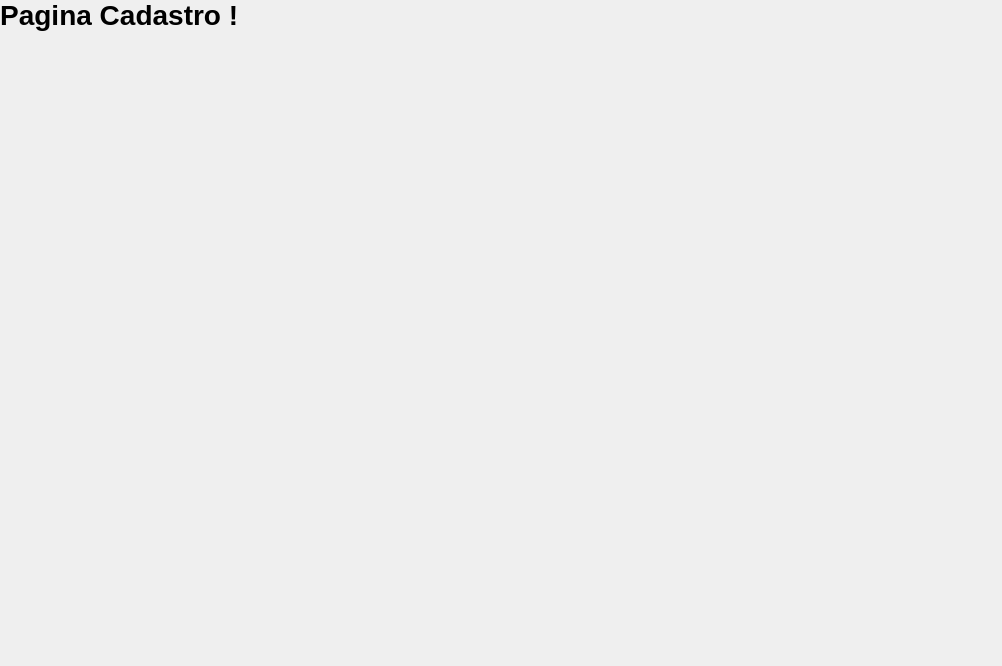
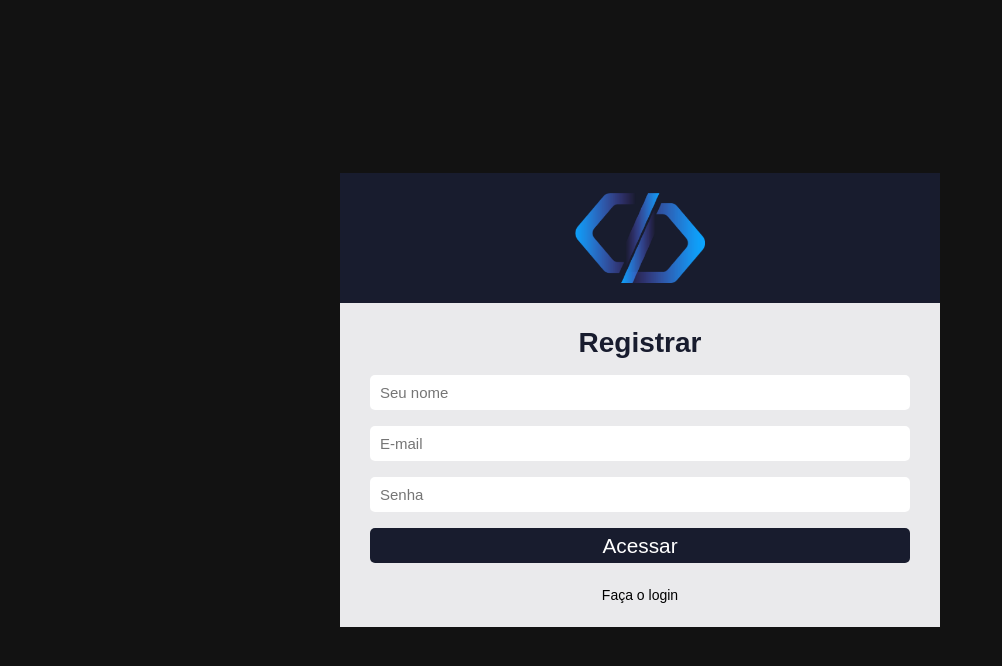
Before and after one commit to Pedrogabriel152/React, a React (Create React App) app in the folder chamados/: page /register in a window 1280 px wide. Shown: the top 666 px of the page, without its empty margins (0-1002 px from the left). Built offline with nearby package versions, Linux system fonts and the light colour scheme.

Commit message:
Atualizando

```diff
--- a/chamados/package.json
+++ b/chamados/package.json
@@ -10,6 +10,7 @@
     "@types/node": "^16.18.23",
     "@types/react": "^18.0.33",
     "@types/react-dom": "^18.0.11",
+    "firebase": "^9.19.1",
     "react": "^18.2.0",
     "react-dom": "^18.2.0",
     "react-router-dom": "^6.10.0",
--- /dev/null
+++ b/chamados/src/Components/pages/Dashboard/index.tsx
@@ -0,0 +1,9 @@
+import React from "react";
+
+const Dashboard = () => {
+    return (
+        <h1>Dash</h1>
+    );
+}
+
+export default Dashboard;
--- a/chamados/src/Components/pages/SignUp/index.tsx
+++ b/chamados/src/Components/pages/SignUp/index.tsx
@@ -1,9 +1,56 @@
-import React from "react";
+import React, { useState } from "react";
+import { Link } from "react-router-dom";
+
+// CSS
+import "../SignIn/SignIn.css";
+
+// Logo
+import logo from "../../../assets/logo.png";
+import Input from "../../Form/Input";
 
 const SignUp = () =>{
+
+  const [user, setUser] = useState<any>({});
+
+  const handleOnChange = (e: React.ChangeEvent<HTMLInputElement>) => {
+    setUser({...user, [e.target.name]: e.target.value});
+  }
   return(
-    <div>
-      <h1>Pagina Cadastro !</h1>
+    <div className="container-center">
+      <div className="login">
+        <div className="login-area">
+          <img src={logo} alt="Logo do sistema" />
+        </div>
+
+        <form>
+          <h1>Registrar</h1>
+          <Input
+            type='text'
+            placeholder='Seu nome'
+            value={user.name? user.name : ''}
+            name={'name'}
+            handleOnChange={handleOnChange}
+          />
+          <Input
+            type='email'
+            placeholder='E-mail'
+            value={user.email? user.email : ''}
+            name={'email'}
+            handleOnChange={handleOnChange}
+          />
+          <Input
+            type='password'
+            placeholder='Senha'
+            value={user.password? user.password : ''}
+            name={'password'}
+            handleOnChange={handleOnChange}
+          />
+
+          <button type="submit">Acessar</button>
+        </form>
+
+        <Link to={'/'}>Faça o login</Link>
+      </div>
     </div>
   )
 }
--- a/chamados/src/routes/index.tsx
+++ b/chamados/src/routes/index.tsx
@@ -2,12 +2,14 @@ import { Routes, Route } from 'react-router-dom'
 
 import SignIn from '../Components/pages/SignIn';
 import SignUp from '../Components/pages/SignUp';
+import Dashboard from '../Components/pages/Dashboard';
 
 const RoutesApp = () => {
   return(
     <Routes>
       <Route path="/" element={ <SignIn/> } />
       <Route path="/register" element={ <SignUp/> } />
+      <Route path='/dashboard' element={ <Dashboard/> } />
     </Routes>
   )
 }
```
Also changed, not shown: chamados/src/Services/firebase.ts (added, +20 -0 lines), 1 other file (tests, documents, lock files or other folders).
